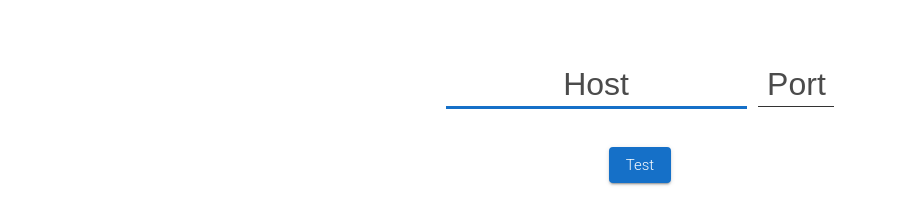
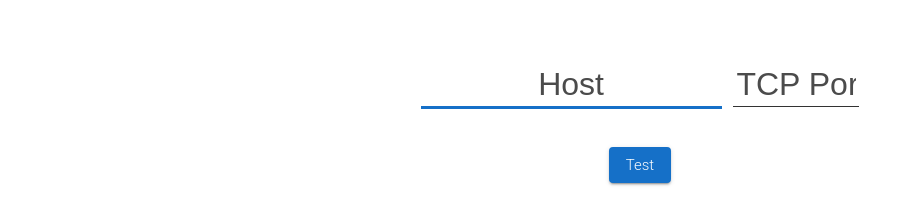
Before and after one commit to anoopbhat/cohesity-net-tools, a plain HTML site: page static/index.html in a window 1280 px wide. Both pictures are taken after a click on the element "Port Test". Shown: the part 108-332 px from the top of the page, without its empty margins (0-909 px from the left). Drawn offline with Linux system fonts and the light colour scheme.

```diff
--- a/static/index.html
+++ b/static/index.html
@@ -37,7 +37,7 @@
 <div id="PortTest" class="tabcontent">
   <p>
       <input class="inputs" type="text" name="Host" placeholder="Host">&nbsp;&nbsp;
-      <input class="inputs" style="width: 70px;" type="text" name="Portnum" placeholder="Port">
+      <input class="inputs" style="width: 120px;" type="text" name="Portnum" placeholder="TCP Port">
       <br><br><br>
       <button class="buttons" type="button" onclick="goPortTest('Host', 'Portnum')">Test</button>
   </p>
```
Also changed, not shown: 1 other file.
